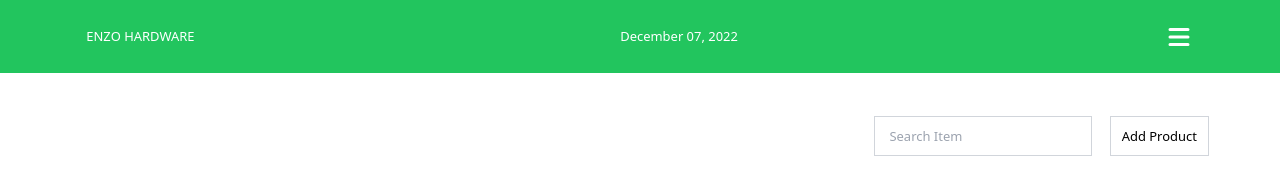
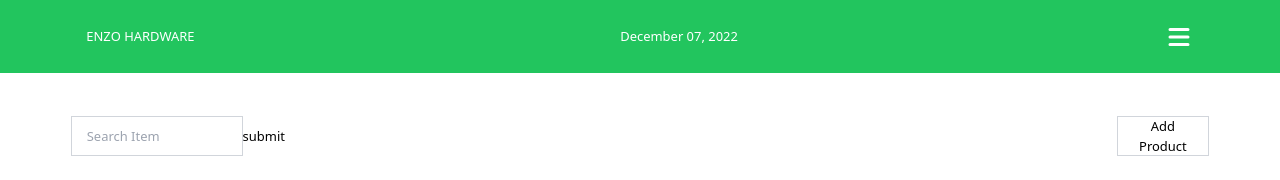
Before and after one commit to vonojastro/pos-hardware-web, a React (Create React App) app in the folder client/: page /admin in a window 1280 px wide. Shown: the top 180 px of the page. Built offline with nearby package versions, Linux system fonts and the light colour scheme; no server answers; sample sign-in values are in the browser's storage.

Commit message:
development

```diff
--- a/client/src/page/Dashboard/Admin/index.jsx
+++ b/client/src/page/Dashboard/Admin/index.jsx
@@ -20,14 +20,18 @@ const AdminDashboard = () => {
     storageLocation: ''
   })
 
+  const [query, setQuery] = useState('')
+
   const dispatch = useDispatch()
 
   const productList = useSelector((state) => state.productList);
   const { products } = productList;
 
   useEffect(() => {
-    dispatch(getProductsAction())
-  }, [dispatch])
+    if (!query) {
+      dispatch(getProductsAction(query))
+    }
+  }, [dispatch, query])
 
   const submitHandler = (e) => {
     e.preventDefault()
@@ -41,11 +45,19 @@ const AdminDashboard = () => {
     })
   }
 
+  const handleSubmit = (e) => {
+    e.preventDefault()
+    dispatch(getProductsAction(query))
+  }
+
   return (
     <div className="w-11/12 mx-auto z-0 h-[700px] p-5 relative">
 
       <div className='flex justify-end gap-5 my-4 items-center'>
-        <input className='px-4 h-[40px] border border-gray-300' placeholder='Search Item' />
+        <form onSubmit={handleSubmit} className='w-full'>
+          <input className='px-4 h-[40px] border border-gray-300 w-2/12' onChange={(e) => setQuery(e.target.value)} placeholder='Search Item' />
+        <input type='submit' value='submit' />
+        </form>
         <button className='h-[40px] px-3 border border-gray-300 my-3' onClick={() => setShowAdd(true)}>Add Product</button>
       </div>
       <div className='border border-gray-300 rounded w-full h-[600px] overflow-scroll'>
--- a/client/src/redux/actions/productsAction.js
+++ b/client/src/redux/actions/productsAction.js
@@ -1,13 +1,13 @@
 import axios from "axios";
 import { GET_PRODUCTS_FAIL, GET_PRODUCTS_REQUEST, GET_PRODUCTS_SUCCESS } from "../constants/productsConstant";
 
-export const getProductsAction = () => async (dispatch) => {
+export const getProductsAction = (query) => async (dispatch) => {
   try {
     dispatch({
       type: GET_PRODUCTS_REQUEST,
     });
 
-    const { data } = await axios.get("/api/products");
+    const { data } = await axios.get("/api/products", query);
 
     dispatch({
       type: GET_PRODUCTS_SUCCESS,
```
Also changed, not shown: 1 other file (tests, documents, lock files or other folders).
